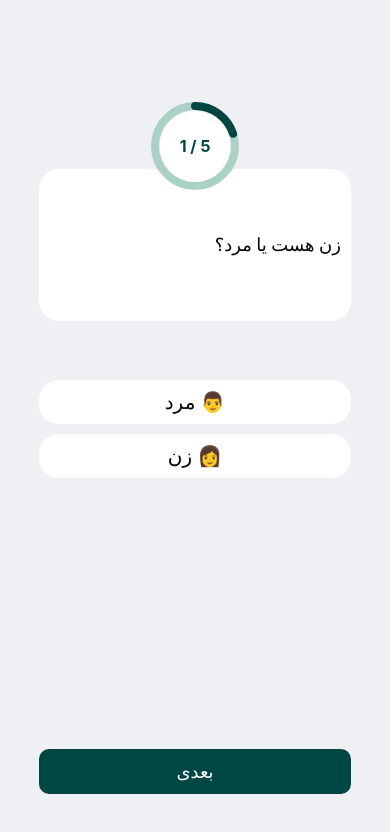
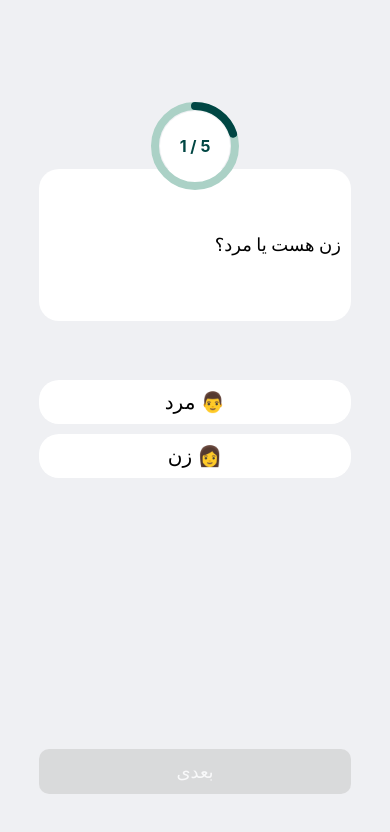
Before and after one commit to SeZ-Group/Kadochi, a React Native app: screen /Questions in a window 390 px wide. Shown: the top 832 px of the page. Built offline with nearby package versions, Linux system fonts and the light colour scheme; a web font is replaced by a local one.

Commit message:
better ux

```diff
--- a/app/screens/Questions.js
+++ b/app/screens/Questions.js
@@ -9,7 +9,6 @@ import Constants from 'expo-constants';
 
 const { API_KEY, API_BASE_URL } = Constants.expoConfig?.extra ?? {};
 
-// Mappings
 const valueMap = {
   male: "مرد",
   female: "زن",
@@ -44,7 +43,6 @@ const questionsData = [
   { question: "چقدر می‌خوای هزینه کنی؟", options: [ { key: "low", text: "💵 کمتر از ۱۰۰ تومن" }, { key: "medium", text: "💰 بین ۱۰۰ تا ۱ میلیون تومن" }, { key: "high", text: "💳 بین ۱ میلیون تا ۵ میلیون تومن" }, { key: "very_high", text: "💎 بالای ۵ میلیون تومن" } ] },
 ];
 
-// Helper function to build prompt from selected answers
 const generatePrompt = (answers) => {
   const selectedTexts = answers.map(
     (answerArray) => answerArray.map(key => valueMap[key]).filter(Boolean).join(' و ')
@@ -75,7 +73,13 @@ const Questions = ({ navigation }) => {
   const isMultiSelect = currentQuestion.question === "به چی علاقه داره؟";
   const isLastQuestion = questionIndex === questionsData.length - 1;
 
+  const isDisabled = isMultiSelect
+    ? selectedOptions.length === 0
+    : selectedOption === null;
+
   const handleNext = useCallback(async () => {
+    if (isDisabled) return;
+
     const currentAnswer = isMultiSelect ? selectedOptions : [selectedOption];
 
     if (isLastQuestion) {
@@ -101,18 +105,16 @@ const Questions = ({ navigation }) => {
         navigation.navigate('Result', { giftSuggestion: jsonString });
       } catch (error) {
         console.error("❌ خطا در دریافت پاسخ:", error);
-        // Maybe add some user feedback here later
       }
 
       return;
     }
 
-    // Go to next question
     setAnswers(prev => [...prev, currentAnswer]);
     setQuestionIndex(prev => prev + 1);
     setSelectedOption(null);
     setSelectedOptions([]);
-  }, [selectedOption, selectedOptions, questionIndex, answers]);
+  }, [selectedOption, selectedOptions, questionIndex, answers, isDisabled]);
 
   return (
     <View style={styles.container}>
@@ -138,8 +140,14 @@ const Questions = ({ navigation }) => {
         ))}
       </ScrollView>
 
-      <TouchableOpacity style={styles.nextButton} onPress={handleNext}>
-        <Text style={styles.nextButtonText}>بعدی</Text>
+      <TouchableOpacity
+        style={[styles.nextButton, isDisabled && styles.disabledButton]}
+        onPress={handleNext}
+        disabled={isDisabled}
+      >
+        <Text style={styles.nextButtonText}>
+          {isLastQuestion ? 'دیدن نتیجه' : 'بعدی'}
+        </Text>
       </TouchableOpacity>
     </View>
   );
@@ -196,6 +204,10 @@ const styles = StyleSheet.create({
     color: "#fff",
     fontSize: 18,
   },
+  disabledButton: {
+    backgroundColor: '#cccccc',
+    opacity: 0.6,
+  },
 });
 
 export default Questions;
```
